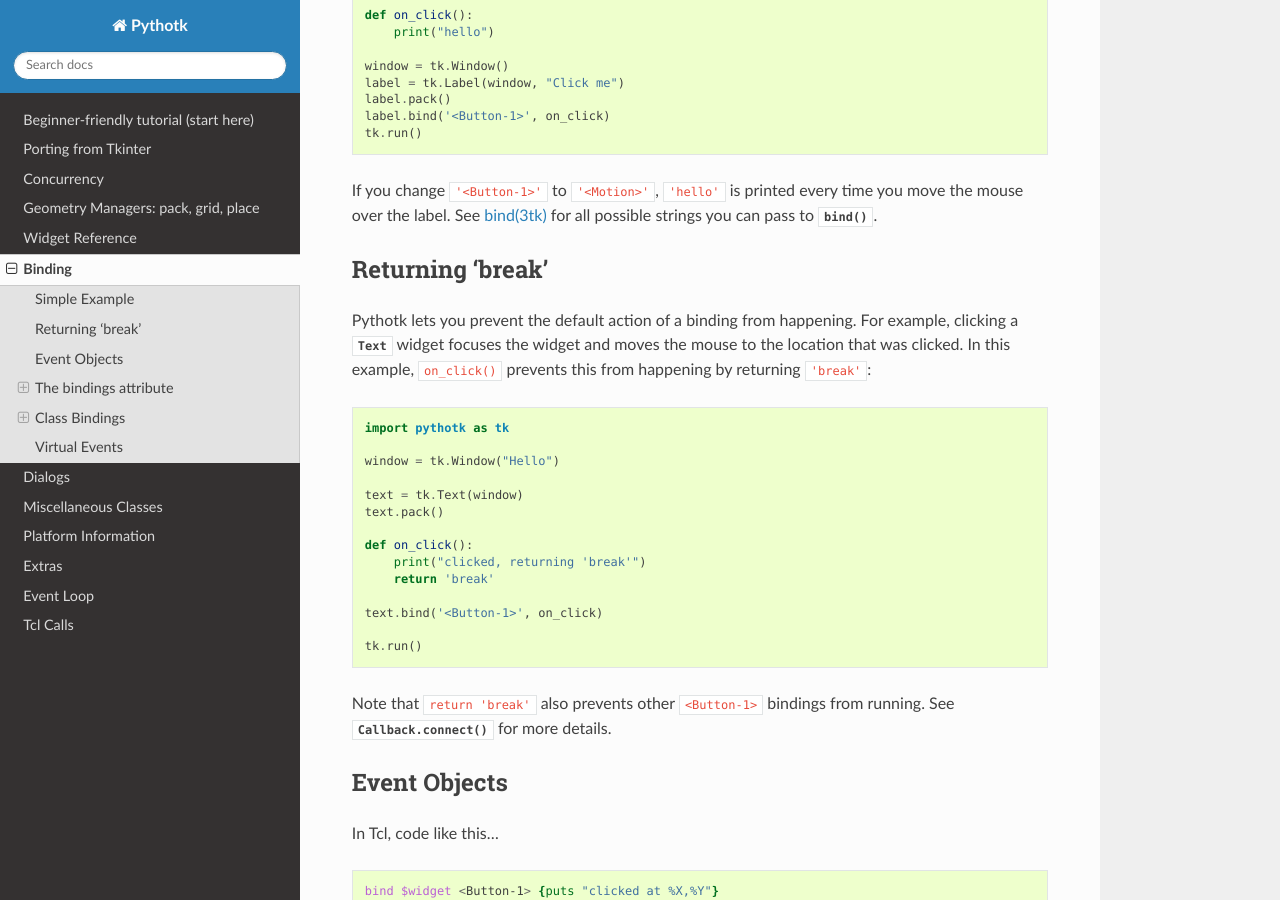
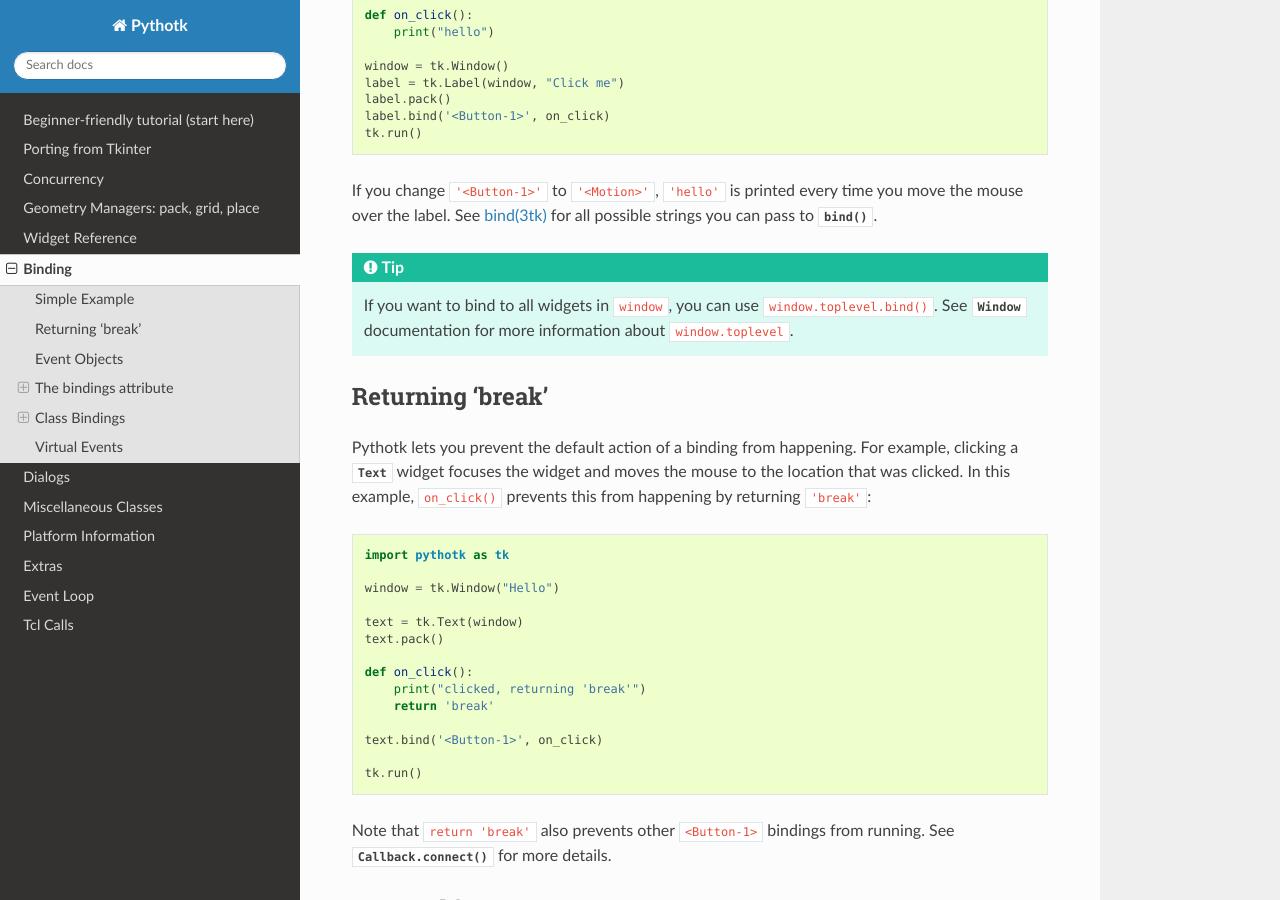
Before and after one commit to Akuli/teek, a Sphinx documentation site: the page built from docs/bind.rst, in a window 1280 px wide and 900 px high, scrolled down 496 px. Built offline with Sphinx 7.4.7 and the Read the Docs theme 2.0.0, drawn with Linux system fonts in a browser that asks for light colours.

Commit message:
fixing documentation stuffs

```diff
--- a/docs/bind.rst
+++ b/docs/bind.rst
@@ -33,6 +33,11 @@ This program displays a label that prints hello when it's clicked.
 If you change ``'<Button-1>'`` to ``'<Motion>'``, ``'hello'`` is printed every
 time you move the mouse over the label. See :man:`bind(3tk)` for all possible
 strings you can pass to :meth:`~.Widget.bind`.
+
+.. tip::
+    If you want to bind to all widgets in ``window``, you can use
+    ``window.toplevel.bind()``. See :class:`.Window` documentation for more
+    information about ``window.toplevel``.
 
 
 .. _binding-break:
```
Also changed, not shown: 1 other file.
